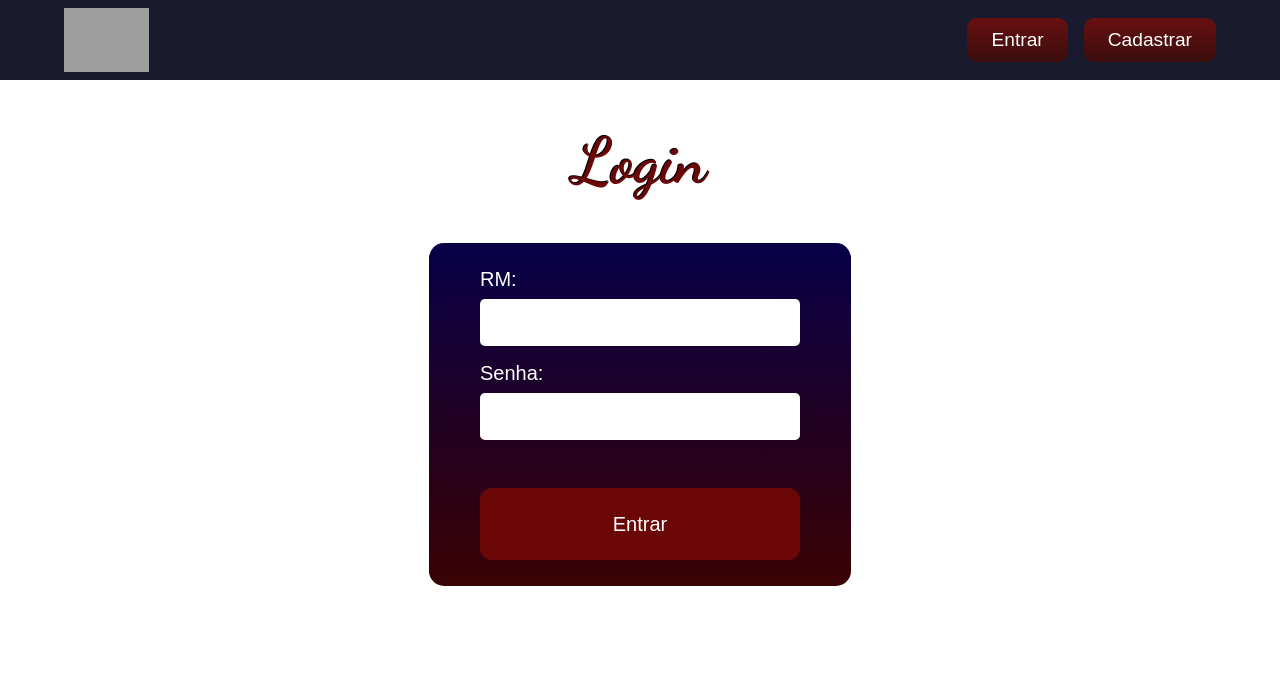
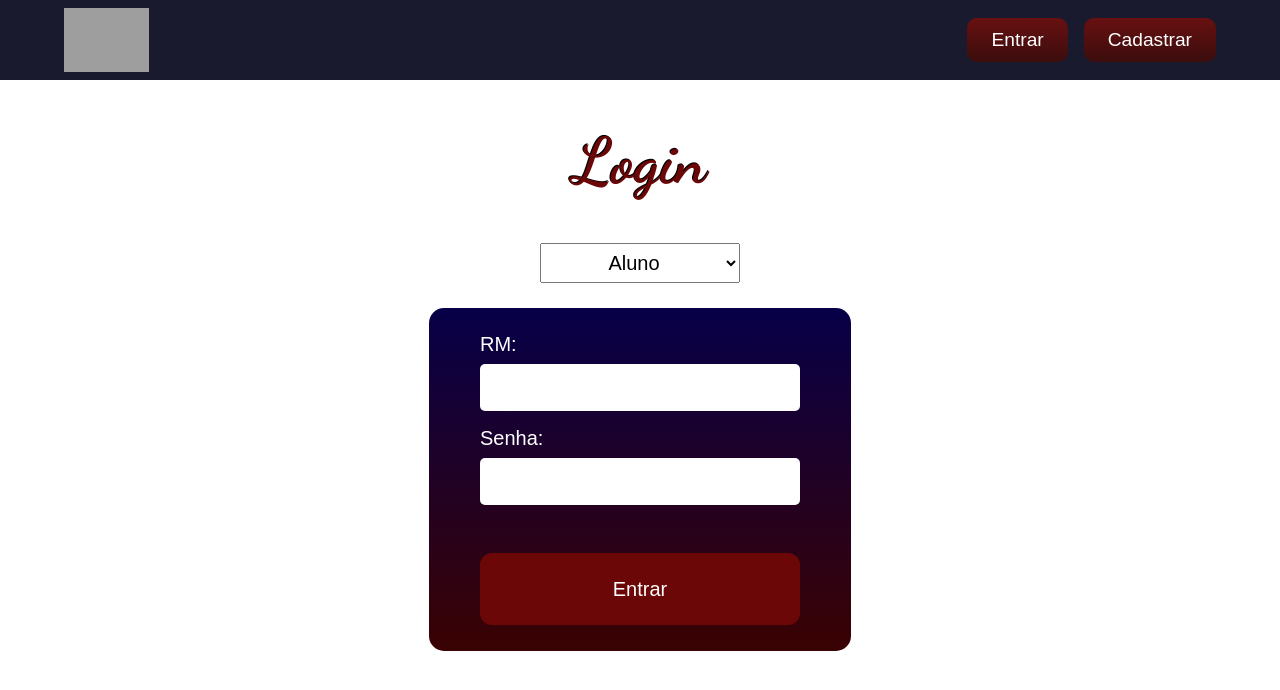
Before and after one commit to O-Quasson/Sistema_de_Cantina_PW, a React (Vite) app in the folder SistemaCantina/: page /login in a window 1280 px wide. Shown: the top 690 px of the page. Built offline with nearby package versions, Linux system fonts and the light colour scheme; grey boxes are pictures that could not be loaded.

Commit message:
Add files via upload

```diff
--- a/SistemaCantina/package.json
+++ b/SistemaCantina/package.json
@@ -16,7 +16,6 @@
     "react-device-detect": "^2.2.3",
     "react-dom": "^19.2.4",
     "react-helmet": "^6.1.0",
-    "react-icons": "^5.7.0",
     "react-router-dom": "^7.14.0"
   },
   "devDependencies": {
--- a/SistemaCantina/src/telas/Login.jsx
+++ b/SistemaCantina/src/telas/Login.jsx
@@ -1,30 +1,128 @@
-import React from "react";
+import React, { useState } from "react";
 import logo from '../assets/logo.png'
+import api from '../axios/api.js'
 import { Link } from "react-router-dom";
+import Cookies from 'js-cookie'
 
 function Loginscreen() {
+
+    const [escolha, setescolha] = useState('aluno');
+    const [login, setlogin] = useState();
+    const [senha, setsenha] = useState();
+
+    const loginA = async(e) => {
+        e.preventDefault();
+
+        let form = new FormData(e.target);
+
+        const dados = {
+            RM: Object.fromEntries(form.entries()).RM,
+            senha: Object.fromEntries(form.entries()).senha
+        }
+
+        api.post('/loginA', dados)
+            .then((data) => {
+                console.log(data.data);
+                alert(data.data);
+
+
+                if(data.status==201){
+                    Cookies.set('logado', JSON.stringify({logado: true, isCooking: false}), {expires: 1/720});
+                }
+            })
+            .catch((e) => {
+                alert(e.response?.data);
+                console.log(e.response?.status);
+            })
+
+        }
+
+    const loginF = async(e) => {
+        e.preventDefault();
+
+        let form = new FormData(e.target);
+
+        const dados = {
+            email: Object.fromEntries(form.entries()).email,
+            senha: Object.fromEntries(form.entries()).senha
+        }
+
+        api.post('/loginF', dados)
+            .then((data) => {
+                console.log(data.data);
+                alert(data.data);
+
+                if(data.status==201){
+                    Cookies.set('logado', JSON.stringify({logado: true, isCooking: true}), {expires: 1/720});
+                }
+            })
+            .catch((e) => {
+                alert(e.response?.data);
+                console.log(e.response?.status);
+            })
+
+    }
+
+    function Formulario(){
+        if(escolha=="aluno"){
+            return(
+                <form onSubmit={loginA} className="login-form">
+                    <div className="form-group-container">
+                        <div className="form-field">
+                            <label for="RM" className="form-label">RM:</label>
+                            <input id="RM" name="RM" type="number" className="form-input" onChange={setlogin}></input>
+                        </div>
+
+                        <div className="form-field">
+                            <label for="senha" className="form-label">Senha:</label>
+                            <input id="senha" name="senha" type="password" className="form-input" onChange={setsenha}></input>
+                        </div>
+
+                    </div>
+
+                    <input type='submit' value="Entrar" className="form-submit"/>
+
+                </form>
+            )
+        }else if(escolha=="func"){
+            return(
+
+                <form onSubmit={loginF} className="login-form">
+                    <div className="form-group-container">
+                        <div className="form-field">
+                            <label for="email" className="form-label">Email:</label>
+                            <input id="email" name="email" type="email" className="form-input" onChange={setlogin}></input>
+                        </div>
+
+                        <div className="form-field">
+                            <label for="senha" className="form-label">Senha:</label>
+                            <input id="senha" name="senha" type="password" className="form-input" onChange={setsenha}></input>
+                        </div>
+
+                    </div>
+
+                    <input type='submit' value="Entrar" className="form-submit"/>
+
+                </form>
+
+            )
+        }
+    }
+
     return(
         <>
             <div className="login-container">
                 <h1 className="login-title">Login</h1>
 
-                <form className="login-form">
+                <div style={{marginBottom: 25}}>
+                    <select name='escolha' id='escolha' defaultValue={'aluno'} onChange={(e) => setescolha(e.target.value)} style={{textAlign: 'center', width: 200, fontSize: 20, height: 40}}>
+                        <option value="aluno">Aluno</option>
+                        <option value="func">Cozinheiro</option>
+                    </select>
+                </div>
 
-                    <div className="form-group-container">
-                        <div className="form-field">
-                            <label htmlFor='RM' className="form-label">RM:</label>
-                            <input type='number' id='RM' name='RM' className="form-input" />
-                        </div>
+                {Formulario()}
 
-                        <div className="form-field">
-                            <label htmlFor='senha' className="form-label">Senha:</label>
-                            <input type='password' id='senha' name='senha' className="form-input" />
-                        </div>
-                    </div>
-
-                    <input type='submit' value="Entrar" className="form-submit"/>
-
-                </form>
             </div>
 
             <style>{`
```
Also changed, not shown: 1 other file (tests, documents, lock files or other folders).
